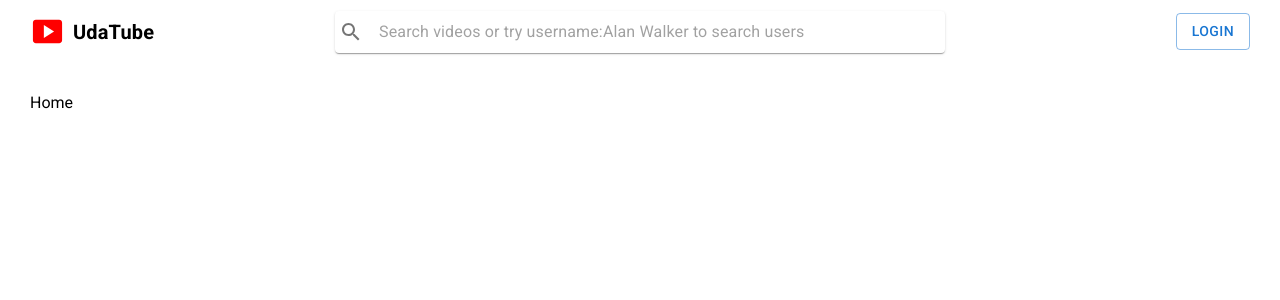
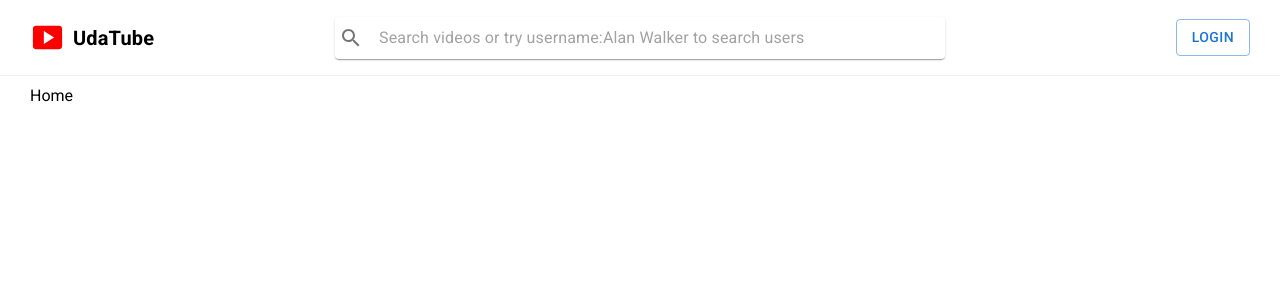
Before and after one commit to HuaAnhMinh/udatube-client, a React (Create React App) app: page / in a window 1280 px wide. Shown: the top 300 px of the page. Built offline with nearby package versions, Linux system fonts and the light colour scheme.

Commit message:
Fix error same key when lazy loading

```diff
--- a/package.json
+++ b/package.json
@@ -50,6 +50,8 @@
     ]
   },
   "devDependencies": {
-    "unique-names-generator": "^4.7.1"
+    "@types/uuid": "^8.3.4",
+    "unique-names-generator": "^4.7.1",
+    "uuid": "^9.0.0"
   }
 }
--- a/public/index.html
+++ b/public/index.html
@@ -12,7 +12,7 @@
     <link rel="apple-touch-icon" href="%PUBLIC_URL%/logo192.png" />
     <link rel="manifest" href="%PUBLIC_URL%/manifest.json" />
     <link rel="stylesheet" href="https://fonts.googleapis.com/css?family=Roboto:300,400,500,700&display=swap" />
-    <title>React App</title>
+    <title>UdaTube</title>
   </head>
   <body>
     <noscript>You need to enable JavaScript to run this app.</noscript>
--- a/src/components/Body/Body.scss
+++ b/src/components/Body/Body.scss
@@ -1,7 +1,8 @@
 @import "../../configs/default.config";
 
 .Body {
-  padding: $md;
+  padding: 86px $md $md;
+  overflow-y: auto;
 }
 
 .Body--mobile {
--- a/src/components/Header/Header.scss
+++ b/src/components/Header/Header.scss
@@ -2,6 +2,10 @@
 
 .Header {
   padding: $sm $md $sm $md;
+  height: 76px;
+  position: fixed;
+  background: white;
+  z-index: 1000;
 }
 
 .Header--mobile {
--- a/src/components/Header/Header.tsx
+++ b/src/components/Header/Header.tsx
@@ -21,7 +21,14 @@ const Header = () => {
 
   if (width >= 900) {
     return (
-      <Grid container justifyContent={'space-between'} className={"Header"} alignItems={'center'} id={'header'}>
+      <Grid
+        container
+        justifyContent={'space-between'}
+        className={"Header"}
+        alignItems={'center'}
+        id={'header'}
+        sx={{ borderBottom: '1px solid #eeeeee' }}
+      >
         <Grid item xs={3}>
           <div>
             <Logo/>
--- a/src/components/LoginButton/LoginButton.tsx
+++ b/src/components/LoginButton/LoginButton.tsx
@@ -1,5 +1,5 @@
 import {useAuth0} from "@auth0/auth0-react";
-import {Button} from "@mui/material";
+import {Button, IconButton} from "@mui/material";
 
 const LoginButton = ({ maxWidth }: { maxWidth?: boolean }) => {
   const { loginWithRedirect, isAuthenticated, isLoading } = useAuth0();
@@ -17,13 +17,15 @@ const LoginButton = ({ maxWidth }: { maxWidth?: boolean }) => {
 
   if (isLoading) {
     return (
-      <Button
-        variant={'outlined'}
-        disabled
-        style={{ width: maxWidth ? '100%' : 'inherit' }}
-      >
-        Loading...
-      </Button>
+      <IconButton
+        style={{
+          height: '56px',
+          width: '56px',
+          borderRadius: '50%',
+          backgroundImage: 'linear-gradient(to right, lightgrey , #eeeeee)',
+          textAlign: 'right',
+        }}
+      />
     );
   }
 
--- a/src/components/SearchBar/SearchBar.tsx
+++ b/src/components/SearchBar/SearchBar.tsx
@@ -17,7 +17,12 @@ const SearchBar = () => {
   };
 
   useEffect(() => {
-    setSearchText(location.search);
+    if (location.search.startsWith('?username=')) {
+      setSearchText(`username:${location.search.split('?username=')[1]}`);
+    }
+    else if (location.search.startsWith('?title=')) {
+      setSearchText(location.search.split('?title=')[1]);
+    }
   }, []); // eslint-disable-line react-hooks/exhaustive-deps
 
   return (
--- a/src/components/UserCard/UserCard.tsx
+++ b/src/components/UserCard/UserCard.tsx
@@ -6,7 +6,7 @@ const UserCard = ({ user }: { user: ShortFormUser }) => {
   const navigate = useNavigate();
 
   return (
-    <Grid item xs={12} md={6} lg={4} xl={3} sx={{ padding: '2px' }}>
+    <Grid item xs={12} md={6} xl={4} sx={{ padding: '2px' }}>
       <Card sx={{ display: 'flex', padding: '20px', cursor: 'pointer' }} onClick={() => navigate(`/users/${user.id}`)}>
         <CardMedia
           component={"img"}
--- a/src/components/Users/Users.tsx
+++ b/src/components/Users/Users.tsx
@@ -1,4 +1,4 @@
-import {useCallback, useEffect} from "react";
+import {useEffect} from "react";
 import InfiniteScroll from "react-infinite-scroll-component";
 import {useUsers} from "../../contexts/Users.context";
 import {useLocation} from "react-router-dom";
@@ -21,22 +21,16 @@ const Users = () => {
     if (scroll && scroll.clientHeight < height && users.nextKey) {
       void fetchUsers(location.search.split('?username=')[1], false);
     }
-  }, [height]); // eslint-disable-line react-hooks/exhaustive-deps
-
-  const scrollRef = useCallback((node: HTMLDivElement) => {
-    if (node && node.clientHeight < height && users.nextKey) {
-      void fetchUsers(location.search.split('?username=')[1], false);
-    }
-  }, [fetchUsers, height, location.search, users.nextKey]);
+  }, [height, users.nextKey]); // eslint-disable-line react-hooks/exhaustive-deps
 
   return (
     <>
-      <div id={"scroll"} ref={scrollRef}>
+      <div id={"scroll"}>
         <InfiniteScroll
-          dataLength={users.users.length}
           next={() => fetchUsers(location.search.split('?username=')[1], false)}
           hasMore={!!users.nextKey}
           loader={<></>}
+          dataLength={users.users.length}
         >
           <Grid container spacing={4} alignItems={'center'} sx={{ padding: '2px' }}>
             {
@@ -53,7 +47,6 @@ const Users = () => {
         <UserCardLoading />
         <UserCardLoading />
         <UserCardLoading />
-          <UserCardLoading />
       </Grid>
     }
     </>
--- a/src/contexts/Users.context.tsx
+++ b/src/contexts/Users.context.tsx
@@ -4,6 +4,8 @@ import getUsersApi from "../apis/getUsers.api";
 import { SuccessResponse } from "../utils/response.util";
 
 export const usersReducer = (state: UsersState, action: UsersAction) => {
+  console.log(state);
+  console.log(action);
   switch (action.type) {
     case "setUsers":
       return action.payload;
@@ -12,6 +14,7 @@ export const usersReducer = (state: UsersState, action: UsersAction) => {
         ...state,
         nextKey: action.payload.nextKey,
         users: [...state.users, ...action.payload.users],
+        isFetching: false,
       };
     case "setIsFetching":
       return {
--- a/src/mocks/users.mock.ts
+++ b/src/mocks/users.mock.ts
@@ -1,3 +1,4 @@
+import { v4 } from 'uuid';
 import { uniqueNamesGenerator, adjectives, colors, animals } from 'unique-names-generator';
 import { ShortFormUser } from "../@types/user";
 
@@ -7,7 +8,7 @@ const generateUsers = () => {
   if (_users.length === 0) {
     for (let i = 0; i < 1000; ++i) {
       _users.push({
-        id: (Math.floor(Math.random() * 1000000) + 1).toString() + i.toString(),
+        id: v4(),
         username: uniqueNamesGenerator({
           dictionaries: [adjectives, animals, colors],
           length: 2
@@ -29,7 +30,7 @@ export const getUsers = async (username: string, limit: number = 3, nextKey: str
 
   const simulateFetchingTime = Math.floor(Math.random() * 5); // 0 - 5s
   const delayPromise = (second: number) => new Promise((res) => setTimeout(res, second));
-  await delayPromise(simulateFetchingTime * 1000);
+  await delayPromise(5 * 1000);
 
   return {
     users: usersToReturn,
```
Lines whose indentation alone changed are shown as unchanged.
